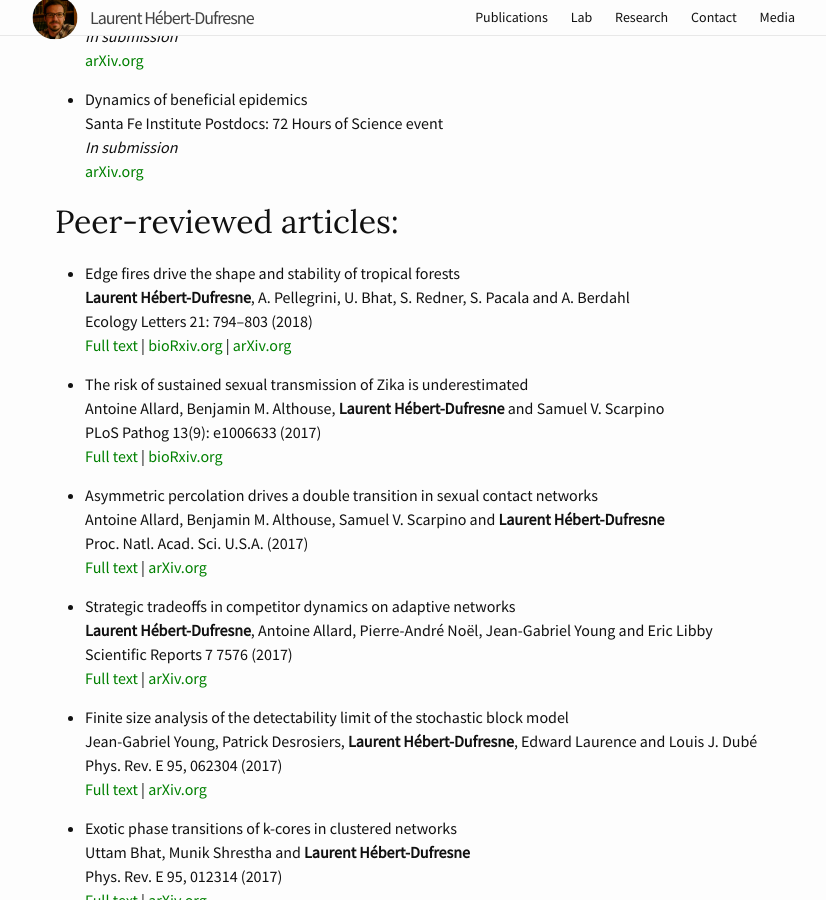
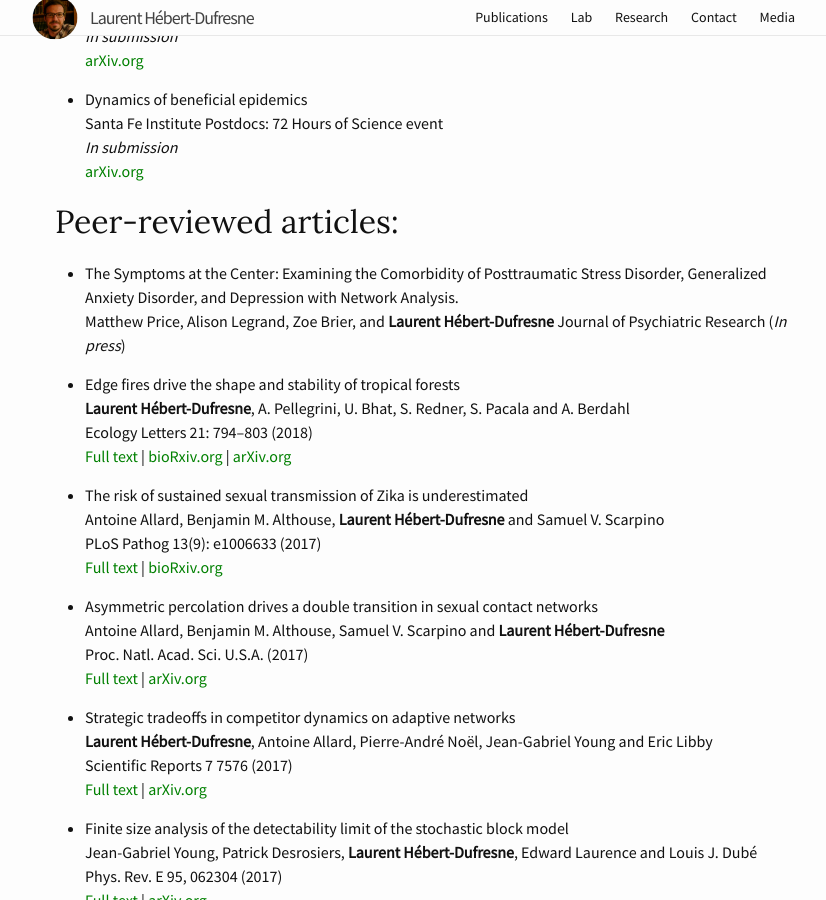
Before and after one commit to laurenthebertdufresne/laurenthebertdufresne.github.io, a Jekyll site: the page built from _pages/publications.md, in a window 1280 px wide and 900 px high, scrolled down 954 px. Shown: the whole window, without its empty margins (215-1041 px from the left). Built offline with Jekyll 4.4.1, drawn with Linux system fonts in a browser that asks for light colours.

Commit message:
New paper

```diff
--- a/_pages/publications.md
+++ b/_pages/publications.md
@@ -37,6 +37,10 @@ weight: 2
     [arXiv.org](https://arxiv.org/abs/1604.02096)
 
 ## Peer-reviewed articles:
+
+*   The Symptoms at the Center: Examining the Comorbidity of Posttraumatic Stress Disorder, Generalized Anxiety Disorder, and Depression with Network Analysis.
+    Matthew Price, Alison Legrand, Zoe Brier, and **Laurent Hébert-Dufresne**
+    Journal of Psychiatric Research  (_In press_)
 
 *  Edge fires drive the shape and stability of tropical forests
     **Laurent Hébert-Dufresne**, A. Pellegrini, U. Bhat, S. Redner, S. Pacala and A. Berdahl
```
